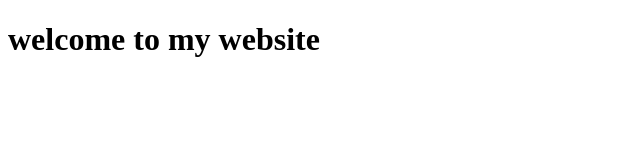
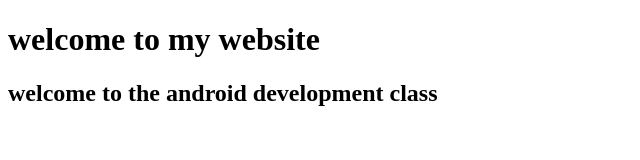
Before and after one commit to davidoloye/classtaskdemo1, a plain HTML site: page index.html in a window 1280 px wide. Shown: the whole page, without its empty margins (0-640 px from the left). Drawn offline with Linux system fonts and the light colour scheme.

Commit message:
added h2

```diff
--- a/index.html
+++ b/index.html
@@ -7,6 +7,7 @@
 </head>
 <body>
     <h1>welcome to my website</h1>
+    <h2>welcome to the android development class</h2>
 
 </body>
 </html>
```
